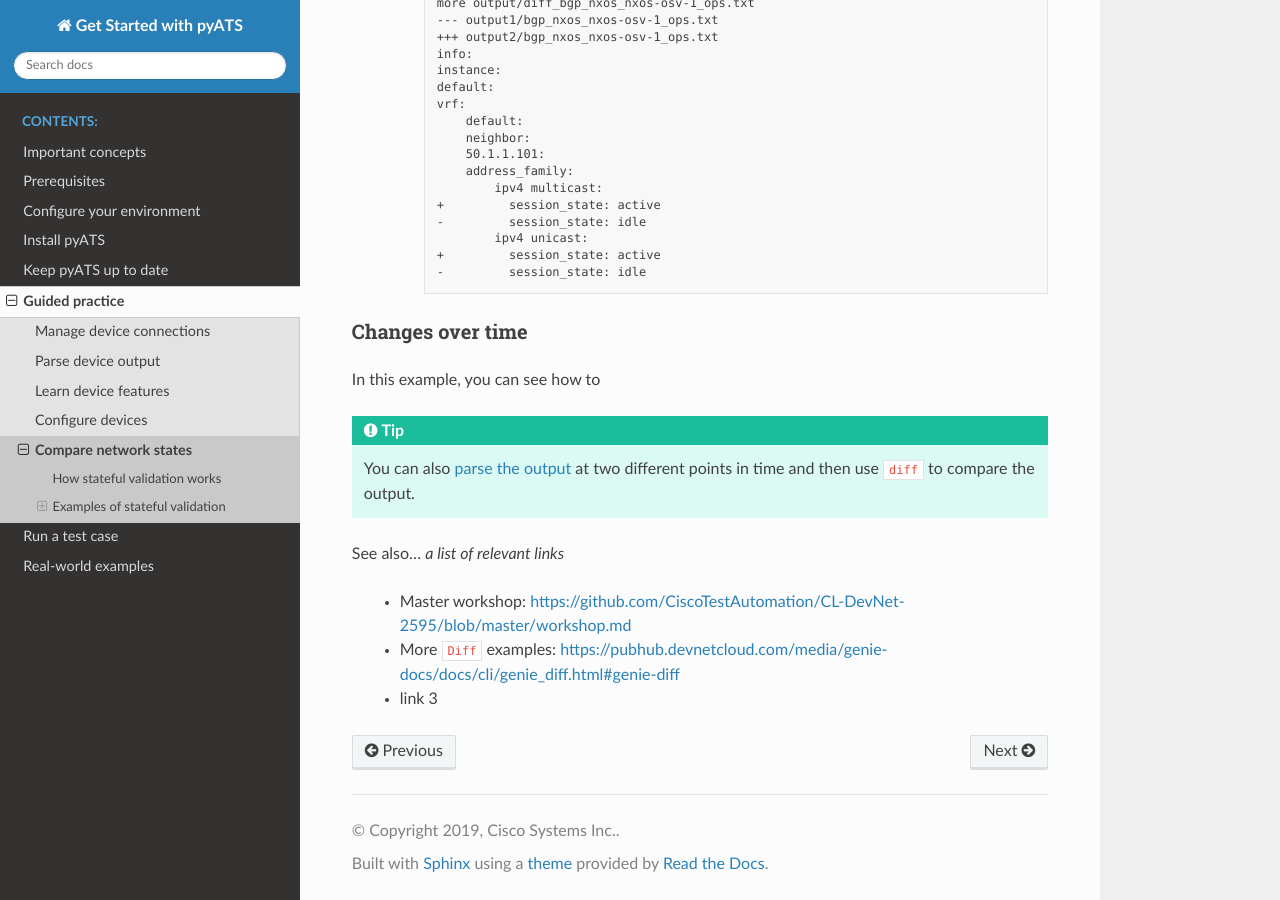
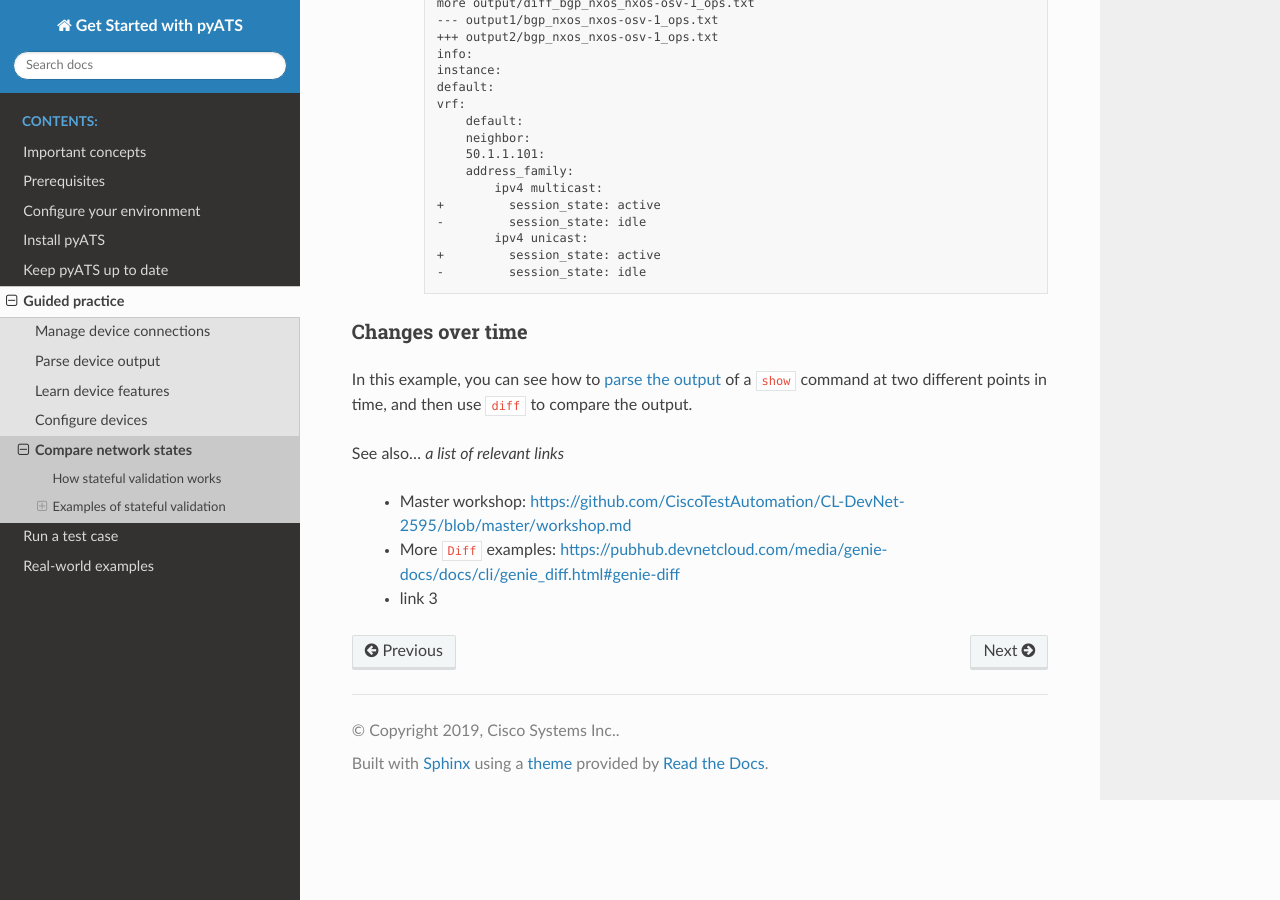
Before and after one commit to CiscoTestAutomation/getting-started, a Sphinx documentation site: the page built from source/quickstart/comparebeforeafter.rst, in a window 1280 px wide and 900 px high, scrolled down 2301 px. Built offline with Sphinx 7.4.7 and the Read the Docs theme 2.0.0, drawn with Linux system fonts in a browser that asks for light colours; pages that are not in the unit, such as notebooks, are missing from menus.

Commit message:
Minor edits.

```diff
--- a/source/quickstart/comparebeforeafter.rst
+++ b/source/quickstart/comparebeforeafter.rst
@@ -92,10 +92,10 @@ In this example, you'll see how to take snapshots with the ``learn`` function, s
 
 Changes over time
 ^^^^^^^^^^^^^^^^^
-In this example, you can see how to
+In this example, you can see how to :ref:`parse the output <parse-output>` of a ``show`` command at two different points in time, and then use ``diff`` to compare the output.
 
 
-.. tip :: You can also :ref:`parse the output <parse-output>` at two different points in time and then use ``diff`` to compare the output.
+
 
 
 
```
